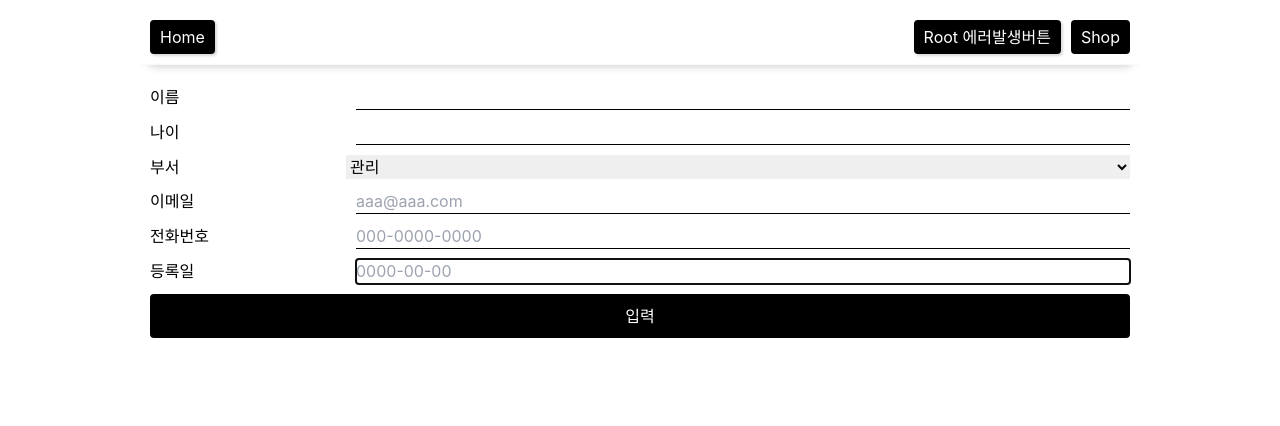
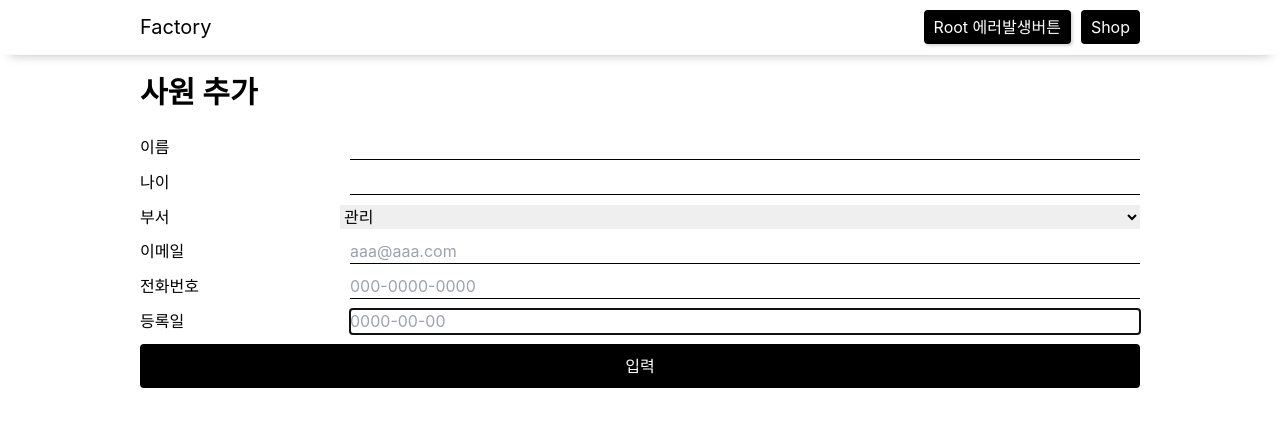
Before and after one commit to che-ri/reacthookform_reactquery, a React (Create React App) app: page /worker/write in a window 1280 px wide. Shown: the top 426 px of the page. Built offline with nearby package versions, Linux system fonts and the light colour scheme.

Commit message:
feat ::: header, content 영역 스타일 재정의

```diff
--- a/src/components/Home/index.jsx
+++ b/src/components/Home/index.jsx
@@ -7,6 +7,7 @@ import { delEmp, editEmp, getEmp } from "../../api";
 import Button from "../../shared/Button";
 import ErrorComponent from "../../shared/ErrorComponent";
 import List from "./List";
+import Pagename from "../../shared/Pagename";
 
 export default function Index() {
     const queryClient = useQueryClient();
@@ -48,9 +49,12 @@ export default function Index() {
 
     return (
         <div className="w-full h-full flex flex-col items-center">
-            <div className="flex gap-[10px] w-full justify-end">
-                <ErrorComponent button_text="Home 에러발생버튼" />
-                <Button onClick={goWritePage}>사원 추가</Button>
+            <div className="flex w-full justify-between">
+                <Pagename>Home</Pagename>
+                <div className="flex gap-[10px]">
+                    <ErrorComponent button_text="Home 에러발생버튼" />
+                    <Button onClick={goWritePage}>사원 추가</Button>
+                </div>
             </div>
             <List data={data} handleEdit={handleEdit} handleDel={handleDel} />
         </div>
--- a/src/pages/WorkerWrite.jsx
+++ b/src/pages/WorkerWrite.jsx
@@ -6,6 +6,7 @@ import { postEmp } from "../api";
 
 //components
 import UserForm from "../components/UserForm";
+import Pagename from "../shared/Pagename";
 
 export default function WorkerWrite() {
     const queryClient = useQueryClient();
@@ -27,6 +28,7 @@ export default function WorkerWrite() {
     }
     return (
         <div>
+            <Pagename>사원 추가</Pagename>
             <UserForm
                 register={register}
                 handleSubmit={handleSubmit}
--- a/src/shared/Content.jsx
+++ b/src/shared/Content.jsx
@@ -1,5 +1,9 @@
 import React from "react";
 
 export default function Content({ children }) {
-    return <div className="px-[10px]">{children}</div>;
+    return (
+        <div className="h-[100%] max-w-[1000px] w-full relative">
+            {children}
+        </div>
+    );
 }
--- a/src/shared/Header.jsx
+++ b/src/shared/Header.jsx
@@ -1,10 +1,10 @@
 import React from "react";
+import { useNavigate } from "react-router-dom";
 
+//components
 import ErrorComponent from "./ErrorComponent";
 import ShopOpenButton from "../components/ShopOpenButton";
 import ShopModal from "../components/ShopModal";
-import Button from "./Button";
-import { useNavigate } from "react-router-dom";
 
 export default function Header() {
     const navigate = useNavigate();
@@ -23,15 +23,23 @@ export default function Header() {
     }
     return (
         <div
-            className="flex justify-between items-center pb-[10px] px-[10px] mb-[20px] border-b border-[#f9f9f9] "
+            className="py-[10px] px-[10px] mb-[15px] border-b border-[#f9f9f9] w-full flex justify-center"
             style={{
                 boxShadow: "rgba(33, 35, 38, 0.3) 0px 10px 10px -10px",
             }}
         >
-            <Button onClick={goHome}>Home</Button>
-            <div className="flex gap-[10px]">
-                <ErrorComponent button_text="Root 에러발생버튼" />
-                <ShopOpenButton showShop={showShop} />
+            <div className="flex justify-between items-center min-w-[1000px] max-w-[1000px] ">
+                <a
+                    className="text-[20px] cursor-pointer"
+                    type="button"
+                    onClick={goHome}
+                >
+                    Factory
+                </a>
+                <div className="flex gap-[10px]">
+                    <ErrorComponent button_text="Root 에러발생버튼" />
+                    <ShopOpenButton showShop={showShop} />
+                </div>
             </div>
             <ShopModal is_open={shop_open} closeModal={closeShop} />
         </div>
--- a/src/shared/Layout.jsx
+++ b/src/shared/Layout.jsx
@@ -4,11 +4,9 @@ import Header from "./Header";
 
 export default function Layout({ children }) {
     return (
-        <div className="h-[100vh] w-[100vw] flex justify-center">
-            <div className="h-[100%] max-w-[1000px] w-full py-[20px] relative">
-                <Header />
-                <Content>{children}</Content>
-            </div>
+        <div className="h-[100vh] w-[100vw] flex flex-col items-center">
+            <Header />
+            <Content>{children}</Content>
         </div>
     );
 }
--- /dev/null
+++ b/src/shared/Pagename.jsx
@@ -0,0 +1,5 @@
+import React from "react";
+
+export default function Pagename({ children }) {
+    return <h1 className="text-[30px] font-bold pb-[20px]">{children}</h1>;
+}
```
Also changed, not shown: 1 other file (tests, documents, lock files or other folders).
